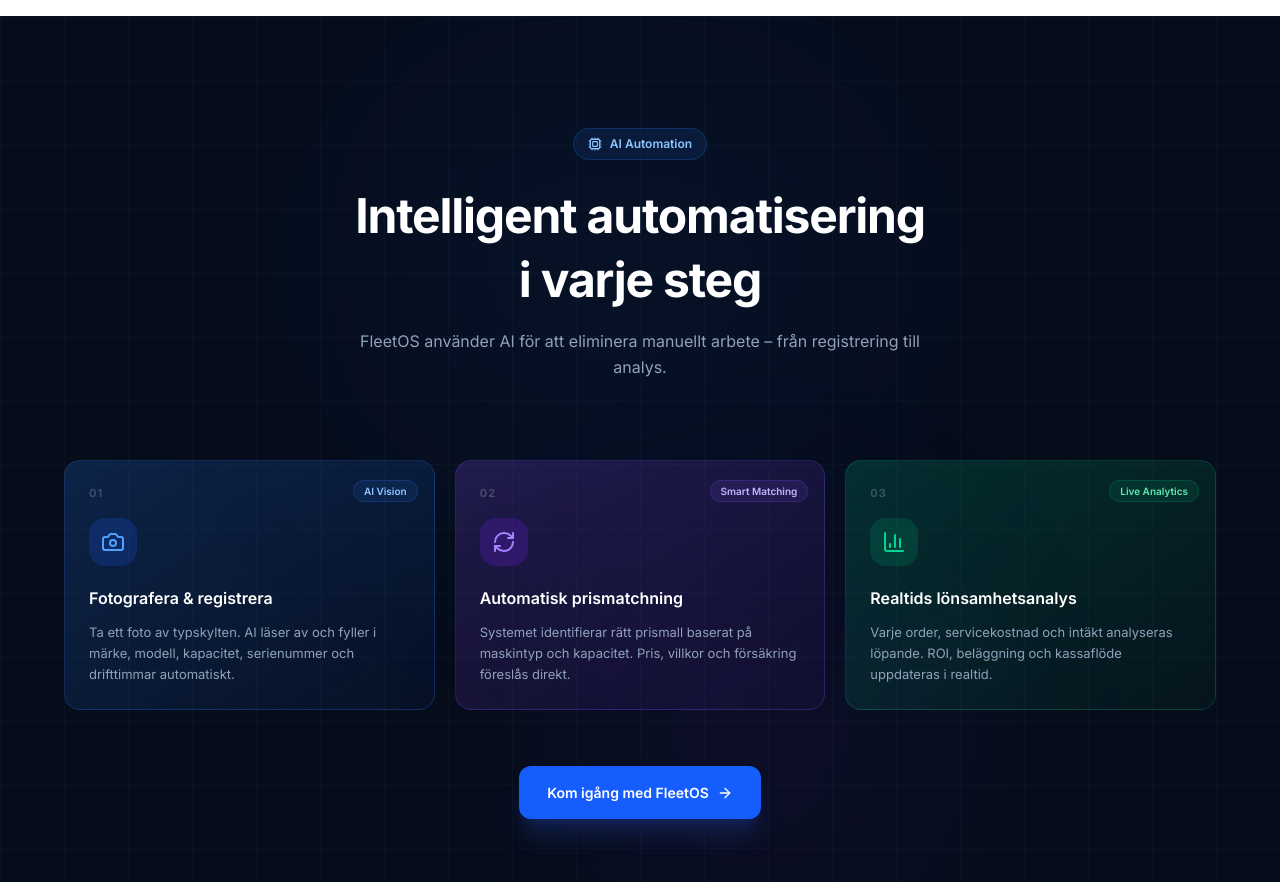
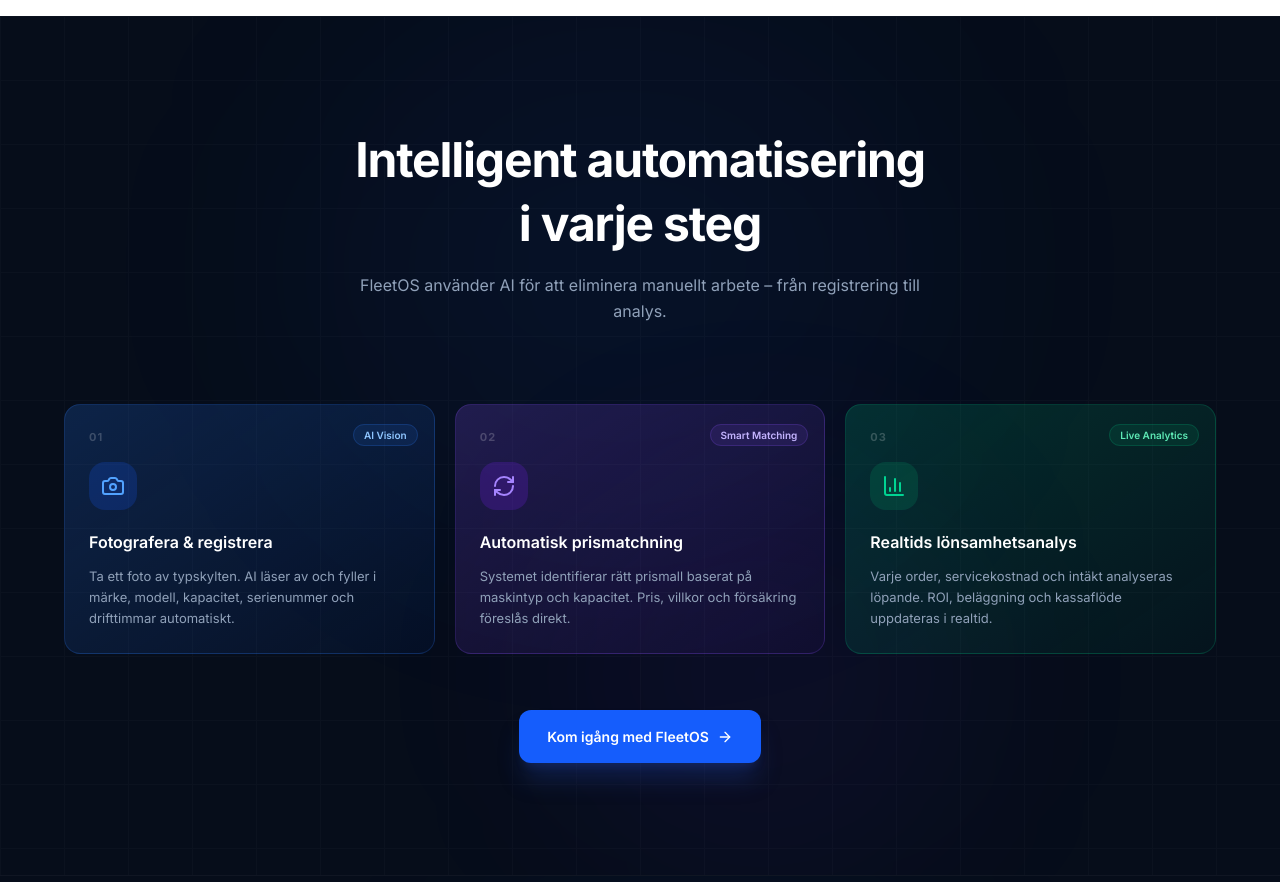
Before and after one commit to DavidWestlundcode/Fleetrent, a Next.js app: page / in a window 1280 px wide. Shown: the part 5160-6042 px from the top of the page. Built offline with nearby package versions, Linux system fonts and the light colour scheme.

Commit message:
Startsida: ta bort AI Automation-badge

```diff
--- a/src/app/page.tsx
+++ b/src/app/page.tsx
@@ -963,10 +963,7 @@ export default function LandingPage() {
         </div>
         <div className="max-w-6xl mx-auto relative">
           <AnimateIn className="text-center mb-20">
-            <div className="inline-flex items-center gap-2 px-3.5 py-1.5 bg-blue-500/10 border border-blue-500/20 rounded-full text-blue-300 text-[12px] font-semibold mb-6">
-              <Cpu className="w-3.5 h-3.5" />
-              AI Automation
-            </div>
+
             <h2 className="text-2xl sm:text-[40px] md:text-[48px] font-bold text-white tracking-tight mb-4">
               Intelligent automatisering<br />i varje steg
             </h2>
```
